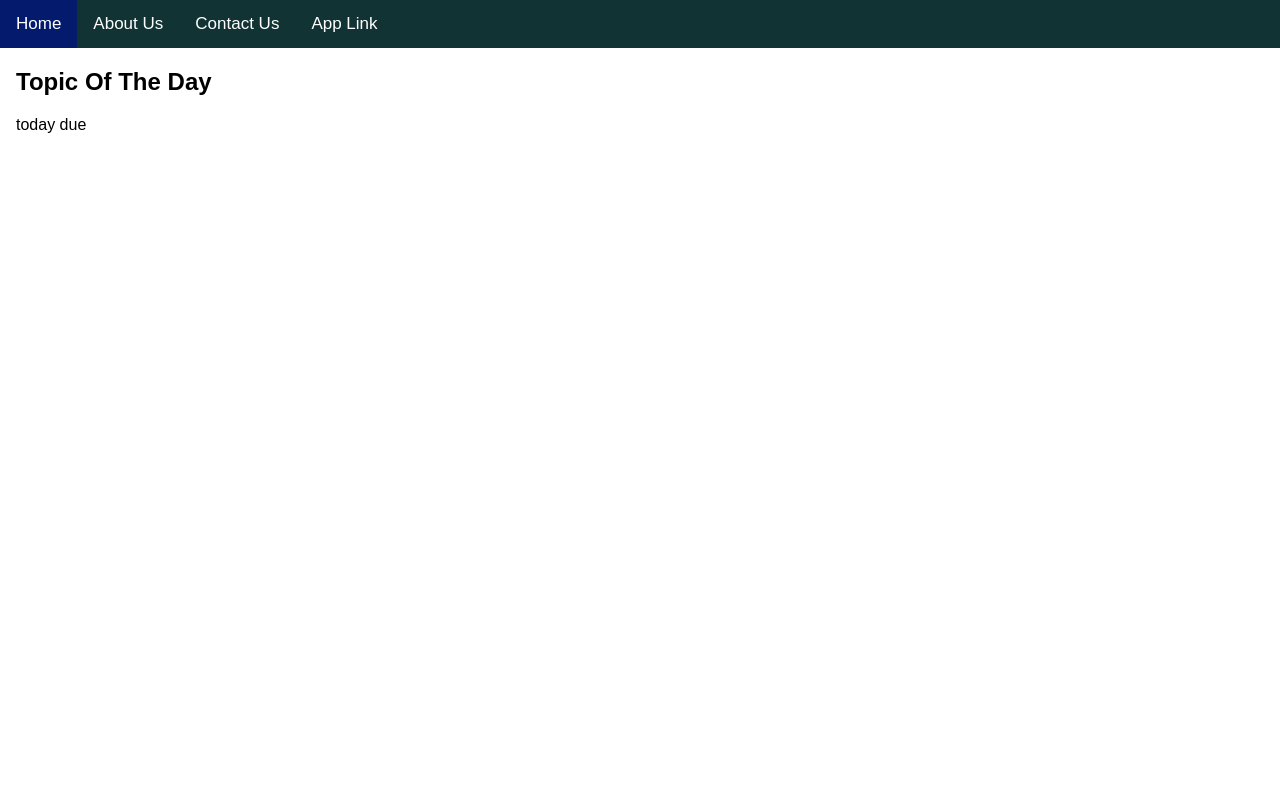
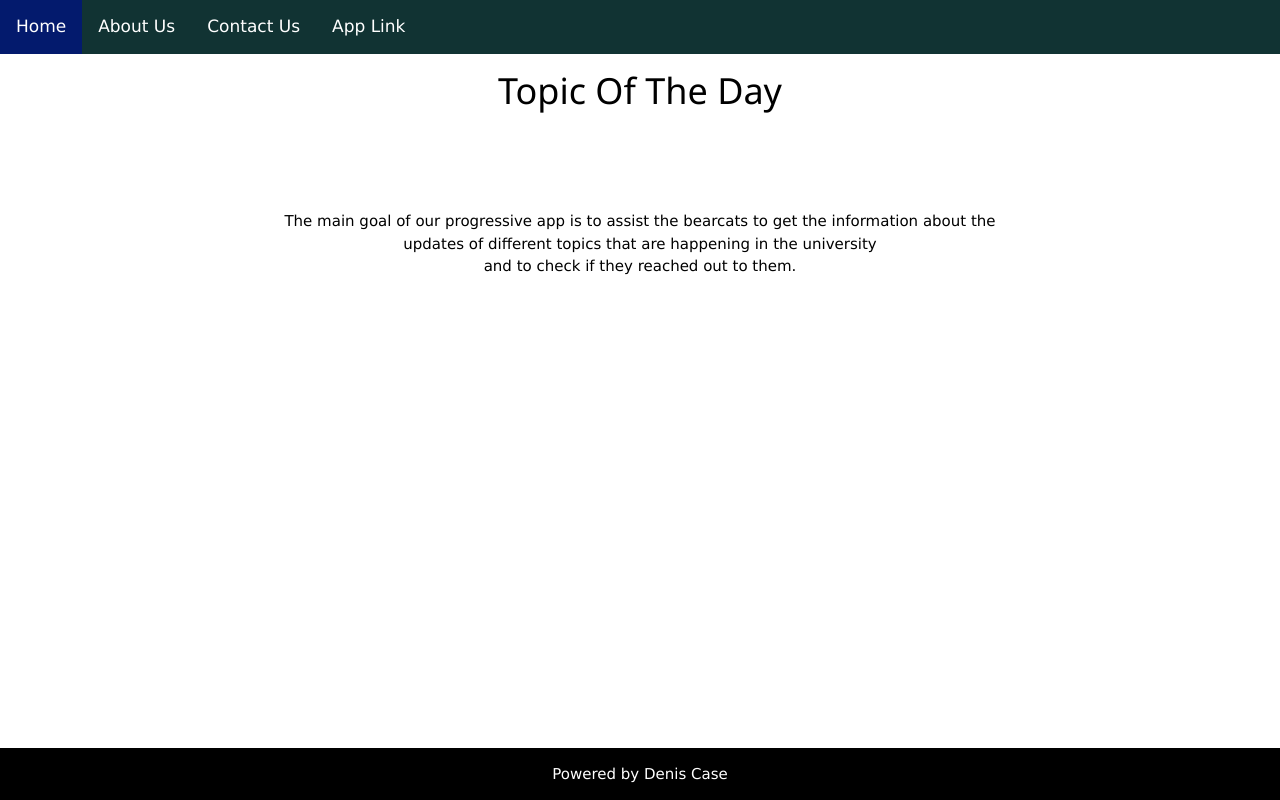
Before and after one commit to NaveenTanuku/TopicOfTheDay-doc, a plain HTML site: page index.html in a window 1280 px wide. Drawn offline with nearby package versions, Linux system fonts and the light colour scheme.

Commit message:
added pages

```diff
--- a/index.css
+++ b/index.css
@@ -27,3 +27,13 @@ body {
     background-color: #031A6D;
     color: white;
     }
+
+    .footer {
+        position: fixed;
+        left: 0;
+        bottom: 0;
+        width: 100%;
+        background-color: black;
+        color: white;
+        text-align: center;
+     }
--- a/index.html
+++ b/index.html
@@ -2,22 +2,33 @@
 <html>
 <head>
 <link rel="stylesheet" href="index.css">
+<link rel="stylesheet" href="https://www.w3schools.com/w3css/4/w3.css">
 <title>
-Bearcat Events
+Topic Of The Day
 </title>
 </head>
 <body>
 
 <div class="topnav">
-  <a href="/home.html">Home</a>
-  <a href="#news">About Us</a>
+  <a href="index.html">Home</a>
+  <a href="about.html">About Us</a>
   <a href="#contact">Contact Us</a>
   <a href="https://topicoftheday.herokuapp.com/">App Link</a>
 </div>
 
-<div style="padding-left:16px">
-  <h2>Topic Of The Day</h2>
-  <p>today due</p>
+<div style="text-align: center;">
+  <h1>Topic Of The Day</h1>
+  <br>
+  <br>
+  <br>
+  <p>The main goal of our progressive app is to assist the bearcats to get the information about the
+    <br> updates of different topics that are happening in the university
+    <br> and to check if they reached out to them.</p>
+
+</div>
+
+<div class="footer">
+  <p>Powered by Denis Case</p>
 </div>
 
 </body>
```
Also changed, not shown: about.html (added, +22 -0 lines), contact.html (added, +22 -0 lines), home.html (deleted, +0 -6 lines).
